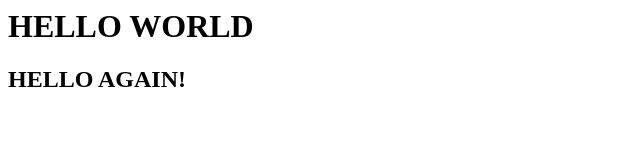
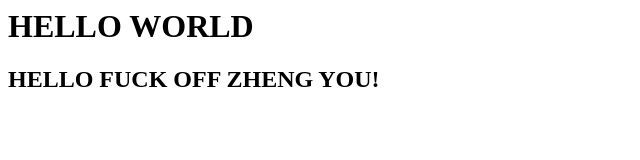
Before and after one commit to adrianlowgx/adrianlowgx.github.io, a plain HTML site: page index.html in a window 1280 px wide. Shown: the whole page, without its empty margins (0-640 px from the left). Drawn offline with Linux system fonts and the light colour scheme.

Commit message:
Update index.html
change to Zheng You

```diff
--- a/index.html
+++ b/index.html
@@ -4,6 +4,6 @@
 <head>
 <body>
     <h1>HELLO WORLD</h1>
-    <h2>HELLO AGAIN!</h2>
+    <h2>HELLO FUCK OFF ZHENG YOU!</h2>
 <body>
 <head>
```
